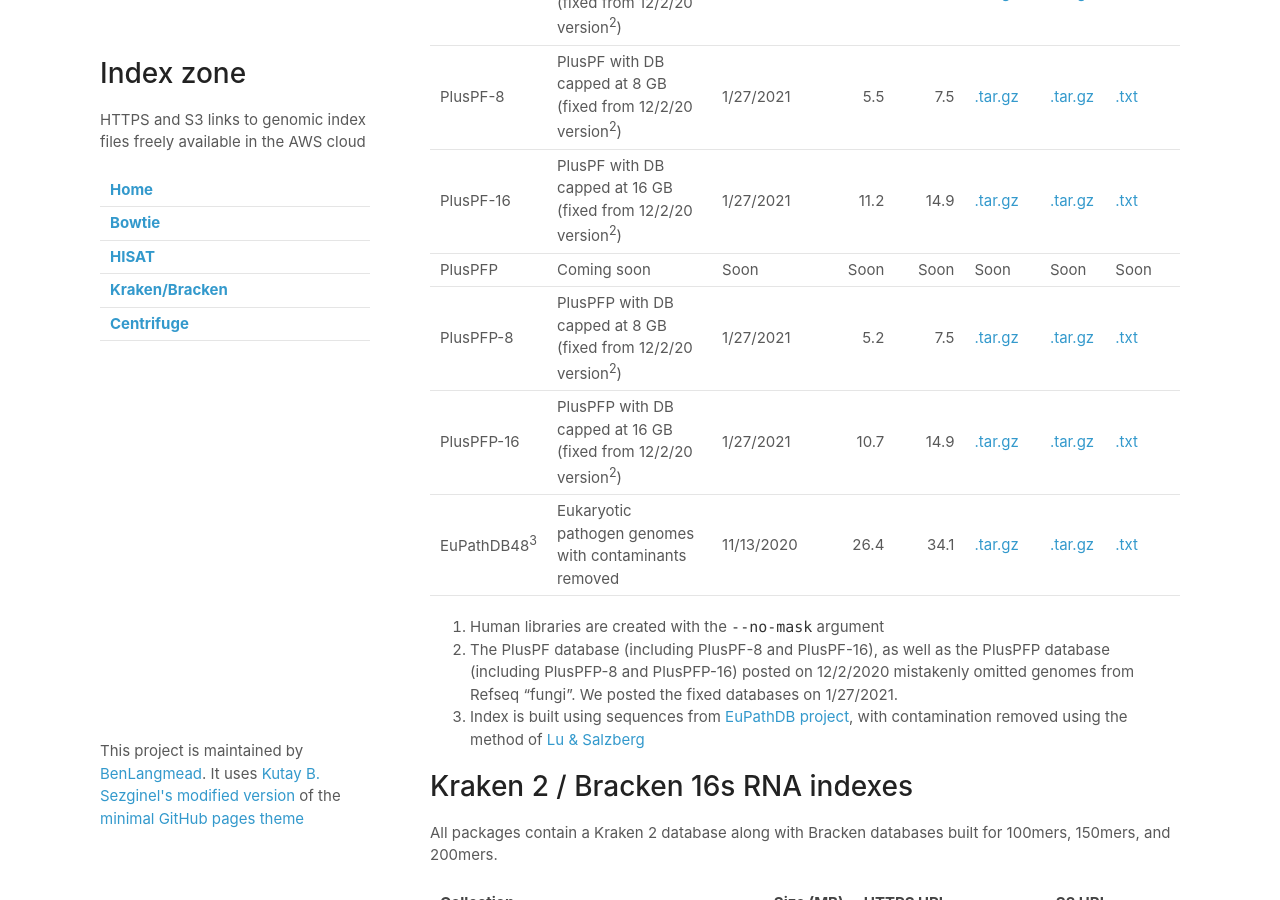
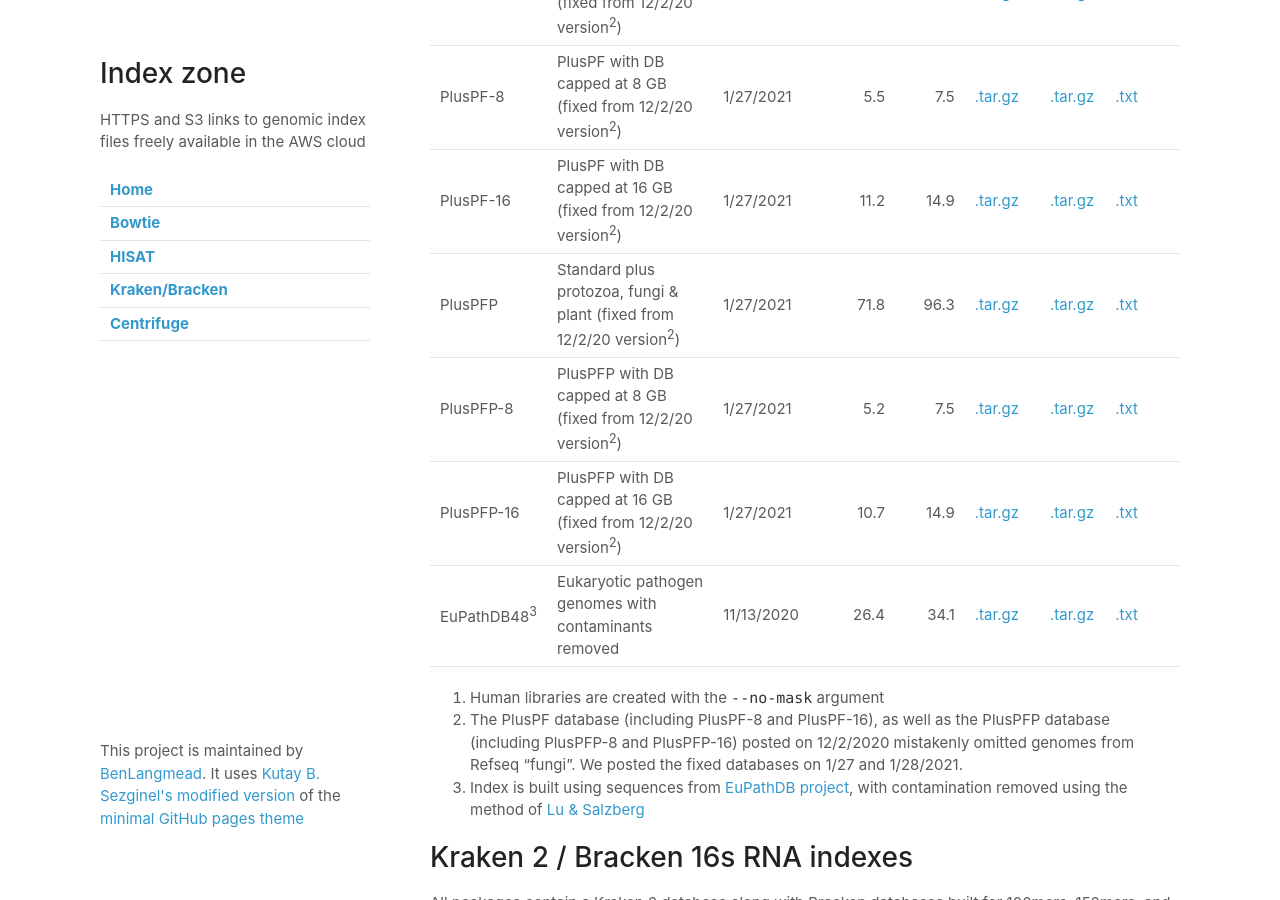
Before and after one commit to BenLangmead/aws-indexes, a Jekyll site: the page built from docs/k2.md, in a window 1280 px wide and 900 px high, scrolled down 935 px. Built offline with Jekyll 4.4.1, drawn with Linux system fonts in a browser that asks for light colours; our own code applies the rules of GitHub Pages for plain Markdown files.

Commit message:
finally, change pfp

```diff
--- a/docs/k2.md
+++ b/docs/k2.md
@@ -25,7 +25,7 @@ Standard-16   | Standard with DB capped at 16 GB
 PlusPF        | Standard plus protozoa & fungi (fixed from 12/2/20 version<sup>2</sup>)        | 1/27/2021  |              38.4 |            49.8 | [.tar.gz][k2_pluspf_20210127]      | [.tar.gz][k2_pluspf_20210127_s3]       | [.txt][k2_pluspf_20210127_inspect]
 PlusPF-8      | PlusPF with DB capped at 8 GB (fixed from 12/2/20 version<sup>2</sup>)         | 1/27/2021  |               5.5 |             7.5 | [.tar.gz][k2_pluspf_8_20210127]    | [.tar.gz][k2_pluspf_8_20210127_s3]     | [.txt][k2_pluspf_8_20210127_inspect]
 PlusPF-16     | PlusPF with DB capped at 16 GB (fixed from 12/2/20 version<sup>2</sup>)        | 1/27/2021  |              11.2 |            14.9 | [.tar.gz][k2_pluspf_16_20210127]   | [.tar.gz][k2_pluspf_16_20210127_s3]    | [.txt][k2_pluspf_16_20210127_inspect]
-PlusPFP       | Coming soon                                                                    | Soon       |              Soon |            Soon | Soon                               | Soon                                   | Soon
+PlusPFP       | Standard plus protozoa, fungi & plant (fixed from 12/2/20 version<sup>2</sup>) | 1/27/2021  |              71.8 |            96.3 | [.tar.gz][k2_pluspfp_20210127]     | [.tar.gz][k2_pluspfp_20210127_s3]      | [.txt][k2_pluspfp_20210127_inspect]
 PlusPFP-8     | PlusPFP with DB capped at 8 GB (fixed from 12/2/20 version<sup>2</sup>)        | 1/27/2021  |               5.2 |             7.5 | [.tar.gz][k2_pluspfp_8_20210127]   | [.tar.gz][k2_pluspfp_8_20210127_s3]    | [.txt][k2_pluspfp_8_20210127_inspect]
 PlusPFP-16    | PlusPFP with DB capped at 16 GB (fixed from 12/2/20 version<sup>2</sup>)       | 1/27/2021  |              10.7 |            14.9 | [.tar.gz][k2_pluspfp_16_20210127]  | [.tar.gz][k2_pluspfp_16_20210127_s3]   | [.txt][k2_pluspfp_16_20210127_inspect]
 EuPathDB48<sup>3</sup> | Eukaryotic pathogen genomes with contaminants removed                 | 11/13/2020 |              26.4 |            34.1 | [.tar.gz][k2_eupathdb_20201113]    | [.tar.gz][k2_eupathdb_20201113_s3]     | [.txt][k2_eupathdb_20201113_inspect]
@@ -75,7 +75,7 @@ EuPathDB48<sup>3</sup> | Eukaryotic pathogen genomes with contaminants removed
 [k2_pluspfp_16_20210127_inspect]: https://genome-idx.s3.amazonaws.com/kraken/pluspfp_16gb_20210127/inspect.txt
 
 1. Human libraries are created with the `--no-mask` argument
-2. The PlusPF database (including PlusPF-8 and PlusPF-16), as well as the PlusPFP database (including PlusPFP-8 and PlusPFP-16) posted on 12/2/2020 mistakenly omitted genomes from Refseq "fungi".  We posted the fixed databases on 1/27/2021.
+2. The PlusPF database (including PlusPF-8 and PlusPF-16), as well as the PlusPFP database (including PlusPFP-8 and PlusPFP-16) posted on 12/2/2020 mistakenly omitted genomes from Refseq "fungi".  We posted the fixed databases on 1/27 and 1/28/2021.
 3. Index is built using sequences from [EuPathDB project](https://veupathdb.org/veupathdb/app), with contamination removed using the method of [Lu & Salzberg](https://doi.org/10.1371/journal.pcbi.1006277)
 
 # Kraken 2 / Bracken 16s RNA indexes
```
